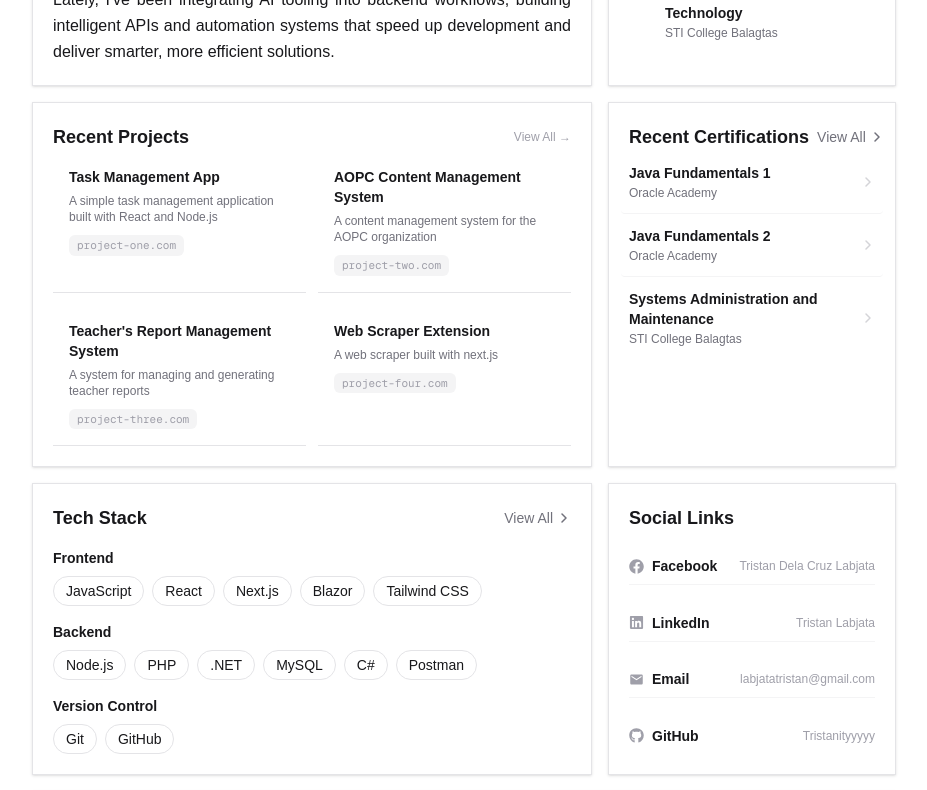
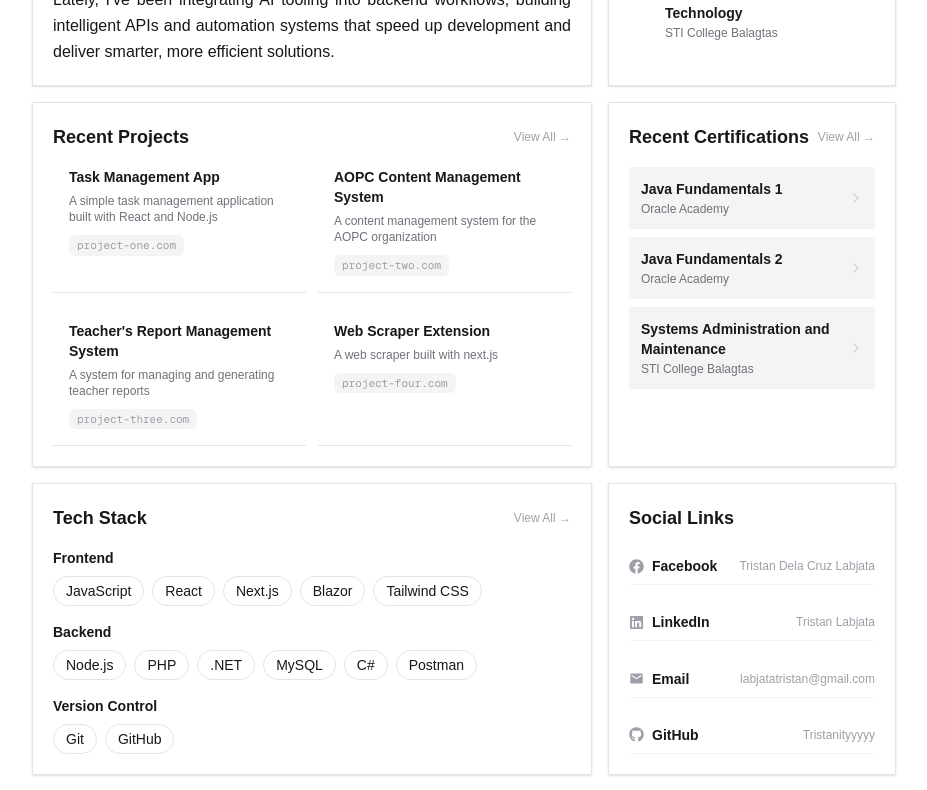
Before and after one commit to Tristanityyyyy/Portfolio, a Next.js app: page / in a window 1280 px wide. Shown: the part 600-1390 px from the top of the page, without its empty margins (176-1103 px from the left). Built offline with nearby package versions, Linux system fonts and the light colour scheme.

Commit message:
refactor: certificate background, and view all buttons consistency

```diff
--- a/src/components/CertCard.tsx
+++ b/src/components/CertCard.tsx
@@ -13,22 +13,19 @@
     <Card className="p-5 h-full">
       <div className="flex items-center justify-between gap-2">
         <h2 className="text-lg font-bold text-zinc-900 dark:text-zinc-100 whitespace-nowrap">Recent Certifications</h2>
-        <button className="flex items-center gap-1 text-sm text-zinc-500 hover:text-zinc-800 dark:hover:text-zinc-200 transition-colors shrink-0">
-          View All
-          <svg width="14" height="14" viewBox="0 0 14 14" fill="none">
-            <path d="M5 3l4 4-4 4" stroke="currentColor" strokeWidth="1.5" strokeLinecap="round" strokeLinejoin="round" />
-          </svg>
+        <button className="text-xs text-zinc-400 hover:text-zinc-200 dark:text-zinc-500 dark:hover:text-zinc-300 flex items-center gap-1 shrink-0">
+          View All →
         </button>
       </div>
 
-      <div className="flex flex-col">
+      <div className="flex flex-col gap-2 mt-4">
         {certifications.map((cert, i) => (
           <a
             key={i}
             href={cert.pdf}
             target="_blank"
             rel="noopener noreferrer"
-            className="flex items-center justify-between gap-2 py-3 border-b border-zinc-100 dark:border-zinc-800 last:border-0 group cursor-pointer hover:bg-zinc-50 dark:hover:bg-zinc-800/50 -mx-2 px-2 rounded transition-colors"
+            className="flex items-center justify-between gap-2 p-3 bg-zinc-100 dark:bg-zinc-800 group cursor-pointer hover:bg-zinc-200 dark:hover:bg-zinc-700 transition-colors rounded-none"
           >
             <div className="flex flex-col gap-0.5 min-w-0">
               <span className="text-sm font-semibold text-zinc-900 dark:text-zinc-100 group-hover:text-zinc-600 dark:group-hover:text-zinc-300 transition-colors">
--- a/src/components/SocialMedia.tsx
+++ b/src/components/SocialMedia.tsx
@@ -22,7 +22,7 @@
               href={item.href}
               target="_blank"
               rel="noopener noreferrer"
-              className="flex items-center justify-between gap-4 group py-2 border-b border-zinc-100 dark:border-zinc-800 last:border-0 hover:-translate-y-0.5 transition-transform duration-150"
+              className="flex items-center justify-between gap-4 group py-2 border-b border-zinc-100 dark:border-zinc-800 hover:-translate-y-0.5 transition-transform duration-150"
             >
               <div className="flex items-center gap-2">
                 <span className="text-zinc-400 group-hover:text-zinc-600 dark:group-hover:text-zinc-300 transition-colors">
--- a/src/components/TechStack.tsx
+++ b/src/components/TechStack.tsx
@@ -13,11 +13,8 @@
       {/* Header */}
       <div className="flex items-center justify-between">
         <h2 className="text-lg font-bold text-zinc-900 dark:text-zinc-100">Tech Stack</h2>
-        <button className="flex items-center gap-1 text-sm text-zinc-500 dark:text-zinc-400 hover:text-zinc-800 dark:hover:text-zinc-200 transition-colors">
-          View All
-          <svg width="14" height="14" viewBox="0 0 14 14" fill="none">
-            <path d="M5 3l4 4-4 4" stroke="currentColor" strokeWidth="1.5" strokeLinecap="round" strokeLinejoin="round" />
-          </svg>
+        <button className="text-xs text-zinc-400 hover:text-zinc-200 dark:text-zinc-500 dark:hover:text-zinc-300 flex items-center gap-1 shrink-0">
+          View All →
         </button>
       </div>
 
```
